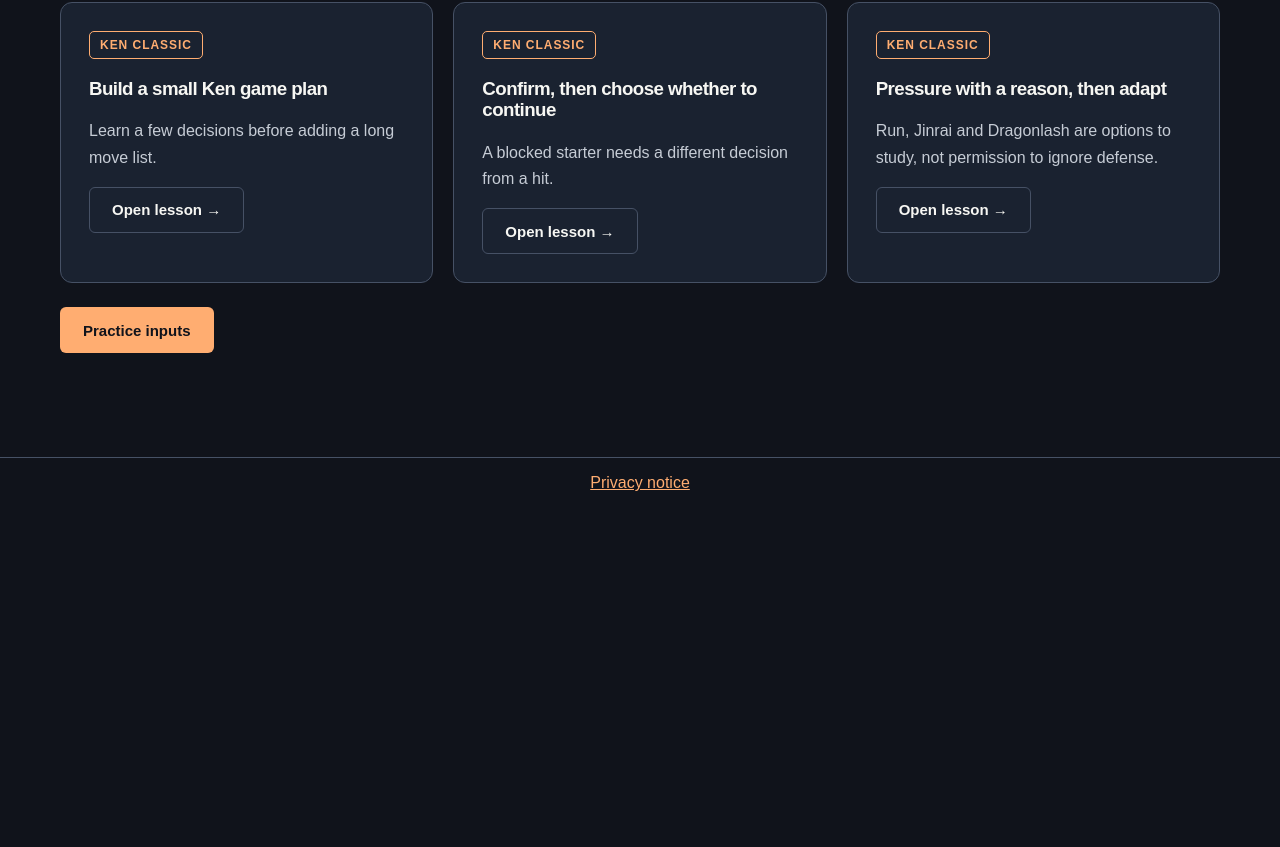
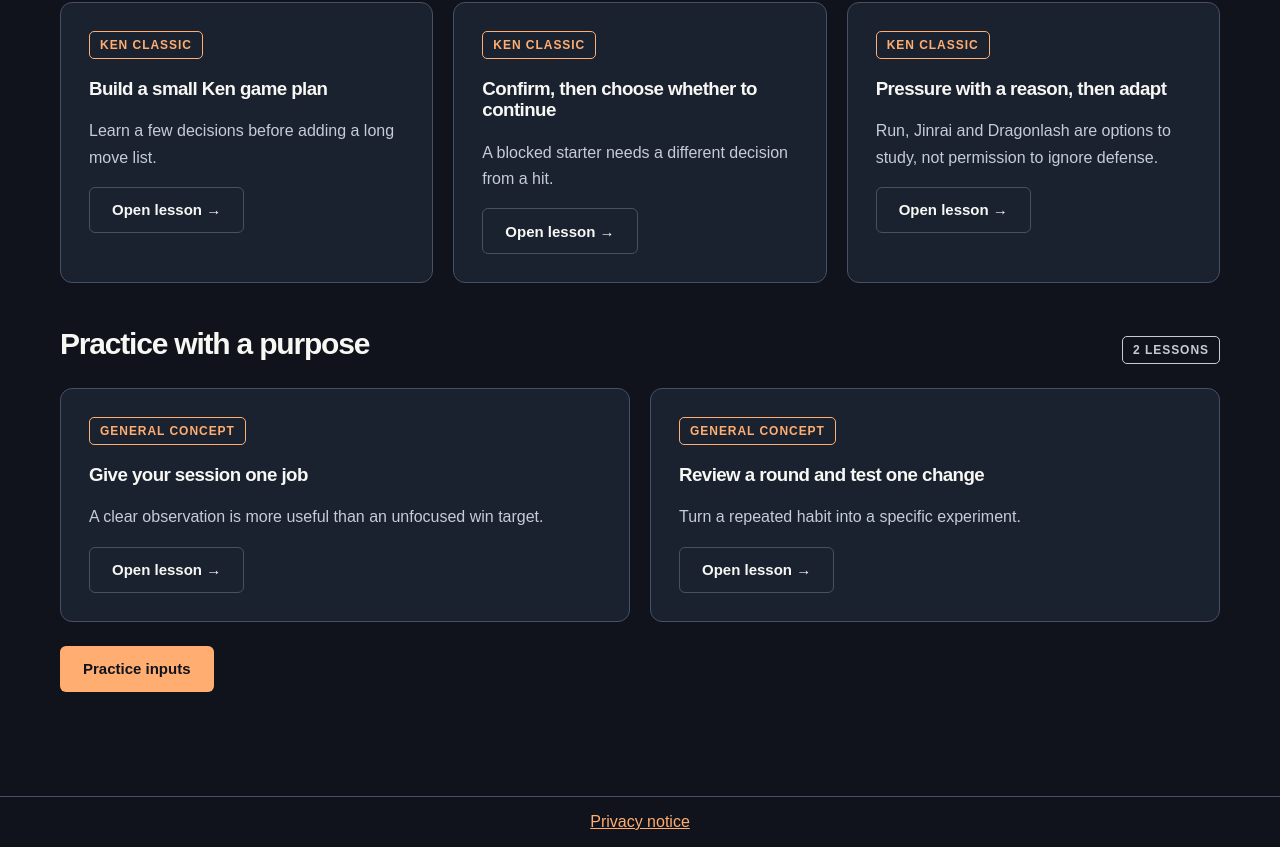
Before and after one commit to caiobrida/fight-path, a Next.js app: page /en/learn in a window 1280 px wide. Shown: the part 1630-2477 px from the top of the page. Before the commit the page ends 2138 px from the top, so only its background shows below. Built offline with nearby package versions, Linux system fonts and the light colour scheme; no server answers.

Commit message:
Teach focused practice and replay review habits

```diff
--- a/src/content/catalog.ts
+++ b/src/content/catalog.ts
@@ -1,6 +1,7 @@
 import { footsiesLessons } from "./footsies";
 import { sf6Lessons } from "./sf6";
 import { kenLessons } from "./ken";
+import { habitLessons } from "./habits";
 import { foundationsLessons } from "./foundations";
 import { baseLessons, type Lesson } from "./learning";
 
@@ -10,6 +11,7 @@ export const lessons: readonly Lesson[] = [
   ...footsiesLessons,
   ...sf6Lessons,
   ...kenLessons,
+  ...habitLessons,
 ];
 export const publishedLessons = lessons.filter(
   (lesson) =>
--- /dev/null
+++ b/src/content/habits.ts
@@ -0,0 +1,158 @@
+import type { Lesson } from "./learning";
+
+const sources = [
+  {
+    title: "Infil: Mental Stack",
+    url: "https://glossary.infil.net/?t=Mental%20Stack",
+    supports:
+      "Limited attention shared across threats; session templates below are original teaching proposals.",
+  },
+  {
+    title: "Infil: Hit Confirm",
+    url: "https://glossary.infil.net/?t=Hit%20Confirm",
+    supports: "Recognizing a hit before choosing a continuation.",
+  },
+];
+
+export const habitLessons: Lesson[] = [
+  {
+    id: "one-goal-per-session",
+    revision: 1,
+    track: "habits",
+    scope: "universal",
+    status: "published",
+    reviewed: "2026-11-17",
+    prerequisites: ["hit-block-and-your-turn"],
+    sources,
+    copy: {
+      en: {
+        title: "Give your session one job",
+        summary:
+          "A clear observation is more useful than an unfocused win target.",
+        objective:
+          "Choose a cue, a response and a way to evaluate a short session.",
+        paragraphs: [
+          "Watching every possible threat divides your attention. Start with one recurring problem and describe when it happens. 'I lose to jumps after backing away' gives you a cue; 'I am bad at neutral' does not.",
+          "Choose one response you can test. Begin with focused repetition under stable conditions, then vary one condition and finally look for the cue in matches. Keep decision errors separate from execution drops.",
+          "Use a short template: observe the problem, choose a drill, try it, describe what changed and reassess. You choose the duration and repetition count. A useful session can reveal that your proposed response is wrong; it does not have to produce a win.",
+        ],
+        example:
+          "With Ken, you want to improve your range choice. Pick one grounded option from the current guide, test where it reaches, then watch that distance in a short set instead of adding three new approaches.",
+        mistake:
+          "Changing characters, route and goal after every loss, making it impossible to compare results.",
+        drill:
+          "Before playing, state one cue and one response. Practice the response slowly, then vary one relevant condition. After a short set, ask: did I notice the cue, choose the response and execute it? Choose the next drill from the first step that failed.",
+        check: {
+          question:
+            "You noticed the cue but dropped the response. What should you isolate next?",
+          options: [
+            "The execution under the same conditions",
+            "Every possible match-up",
+            "Only your win rate",
+          ],
+          answer: 0,
+          explanation:
+            "Recognizing, choosing and executing are different steps. Practice the one that actually failed.",
+        },
+      },
+      "pt-BR": {
+        title: "Dê uma função à sua sessão",
+        summary:
+          "Uma observação clara ajuda mais que uma meta vaga de vitórias.",
+        objective:
+          "Escolher um sinal, uma resposta e uma forma de avaliar a sessão.",
+        paragraphs: [
+          "Observar todas as ameaças divide sua atenção. Comece por um problema recorrente e descreva quando acontece. 'Perco para saltos depois de recuar' dá um sinal concreto; 'sou ruim no neutral' não.",
+          "Escolha uma resposta que possa testar. Comece repetindo em condições estáveis, varie uma condição e depois procure o sinal nas partidas. Separe erros de decisão de falhas de execução.",
+          "Use um roteiro curto: observe o problema, escolha um exercício, tente, descreva o que mudou e reavalie. Você decide duração e repetições. Uma sessão útil pode mostrar que a resposta proposta estava errada; não precisa terminar em vitória.",
+        ],
+        example:
+          "Com Ken, você quer melhorar a escolha de distância. Escolha uma opção no chão no guia atual, teste onde alcança e observe essa distância num set curto em vez de adicionar três aproximações.",
+        mistake:
+          "Trocar personagem, rota e objetivo após cada derrota, impedindo a comparação.",
+        drill:
+          "Antes de jogar, defina um sinal e uma resposta. Treine devagar e depois varie uma condição relevante. Após um set curto, pergunte: percebi o sinal, escolhi a resposta e executei? Defina o próximo treino pela primeira etapa que falhou.",
+        check: {
+          question:
+            "Você percebeu o sinal, mas errou o comando. O que isolar agora?",
+          options: [
+            "A execução nas mesmas condições",
+            "Todos os confrontos possíveis",
+            "Só sua taxa de vitórias",
+          ],
+          answer: 0,
+          explanation:
+            "Reconhecer, escolher e executar são etapas diferentes. Treine a que realmente falhou.",
+        },
+      },
+    },
+  },
+  {
+    id: "review-one-round",
+    revision: 1,
+    track: "habits",
+    scope: "universal",
+    status: "published",
+    reviewed: "2026-11-17",
+    prerequisites: ["one-goal-per-session", "adapt-with-space"],
+    sources,
+    copy: {
+      en: {
+        title: "Review a round and test one change",
+        summary: "Turn a repeated habit into a specific experiment.",
+        objective:
+          "Describe an exchange without judging the player, then test a response.",
+        paragraphs: [
+          "Pause a replay at a repeated situation. Describe distance, resources, the last action and what each player did next. Separate what you can see from your guess about intent. 'I pressed after this blocked attack' is testable; 'I always panic' is not a useful training setup.",
+          "Recreate the situation and try one change. Compare an aggressive response with defending or waiting under the same conditions. Neither aggression nor patience is always correct; the observed interaction matters.",
+          "For a Ken session, one experiment could compare continuing your selected sequence on hit with stopping on block. Another could test the range from your game plan. Keep private notes optional and on your own device; this lesson does not collect replay files or personal reflections.",
+        ],
+        example:
+          "You repeatedly lose after a blocked starter. Check whether you recognized the block before continuing. Test stopping first, then compare the deliberate response verified in the current game.",
+        mistake:
+          "Turning one replay into a permanent judgment about your ability or the opponent.",
+        drill:
+          "Review one round. Choose one exchange, describe its visible conditions and propose one response. Recreate it in training. Try it in the next set, then ask whether the original cue still appeared. Keep, change or discard the hypothesis based on what happened.",
+        check: {
+          question: "What is a useful replay note?",
+          options: [
+            "I will never improve",
+            "At this range, after this blocked attack, I kept pressing; test waiting",
+            "The opponent always knows everything",
+          ],
+          answer: 1,
+          explanation:
+            "A visible situation and a testable change lead directly to a drill.",
+        },
+      },
+      "pt-BR": {
+        title: "Reveja um round e teste uma mudança",
+        summary: "Transforme um hábito repetido num experimento concreto.",
+        objective:
+          "Descrever uma troca sem julgar a pessoa e testar uma resposta.",
+        paragraphs: [
+          "Pause um replay numa situação repetida. Descreva distância, recursos, última ação e o que cada pessoa fez depois. Separe o que vê da intenção que imagina. 'Apertei depois deste ataque defendido' pode ser testado; 'sempre entro em pânico' não define um treino útil.",
+          "Reproduza a situação e tente uma mudança. Compare uma resposta agressiva com defender ou esperar nas mesmas condições. Nem agressividade nem paciência estão sempre certas; a interação observada importa.",
+          "Numa sessão com Ken, compare continuar sua sequência escolhida no acerto com parar na defesa. Outra experiência pode testar a distância do seu plano. Anotações pessoais são opcionais e ficam no seu dispositivo; esta aula não coleta replays nem reflexões pessoais.",
+        ],
+        example:
+          "Você perde sempre depois de um início defendido. Confira se reconheceu a defesa antes de continuar. Teste parar e depois compare a resposta deliberada verificada no jogo atual.",
+        mistake:
+          "Transformar um replay num julgamento permanente sobre sua habilidade ou sobre o adversário.",
+        drill:
+          "Reveja um round. Escolha uma troca, descreva condições visíveis e proponha uma resposta. Reproduza no treino. Experimente no próximo set e confira se o sinal original ainda aparece. Mantenha, mude ou descarte a hipótese conforme o resultado.",
+        check: {
+          question: "Qual anotação de replay ajuda no treino?",
+          options: [
+            "Nunca vou melhorar",
+            "Nesta distância, após este ataque defendido, continuei apertando; testar esperar",
+            "O adversário sempre sabe tudo",
+          ],
+          answer: 1,
+          explanation:
+            "Uma situação visível e uma mudança testável levam diretamente a um exercício.",
+        },
+      },
+    },
+  },
+];
```
Also changed, not shown: tasks/FP-36-practice-habits.md (+4 -0 lines).
